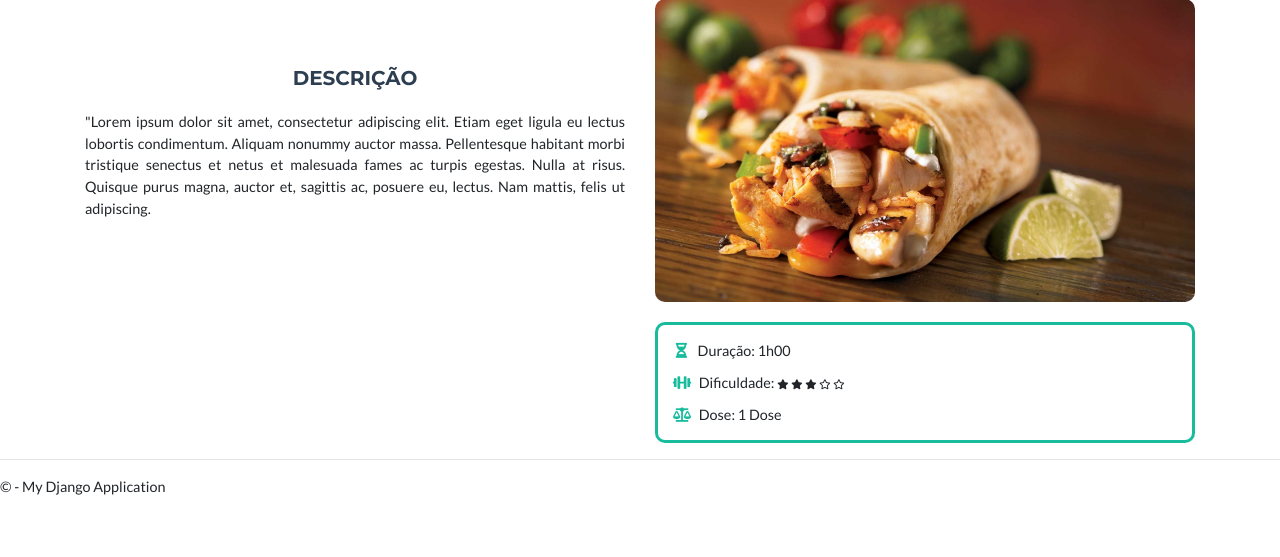
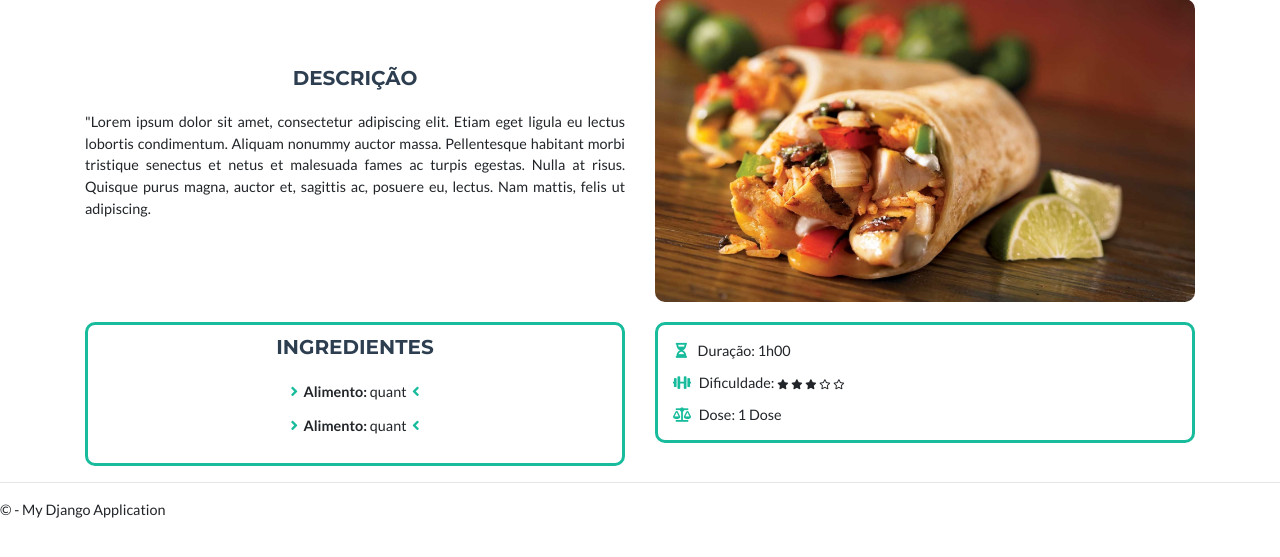
Before and after one commit to luisoliveira98/tp1_tpw, a Django app: template app/templates/receita.html in a window 1280 px wide. Shown: the part 225-782 px from the top of the page. Run offline with Django 3.2, Linux system fonts and the light colour scheme; the template is opened without the code that fills it, so the values that code supplies are empty; some libraries are stand-ins or nearby versions.

Commit message:
Receitas_v2

```diff
--- a/app/templates/receita.html
+++ b/app/templates/receita.html
@@ -24,11 +24,20 @@
                 <img class="img-fluid" src="../static/portfolio/food1.jpg" style="border-radius: 10px"/>
             </div>
         </div>
+
         <div class="row">
-            <div class="col-sm-6 align-self-center">
+            <div class="col-sm-6 align-self-center" style="margin-top: 20px">
 
-            </div>
-            <div class="col-sm-6 align-self-center" style="margin-top: 20px">
+                <div style="border:3px solid #18bc9c; border-radius: 10px; padding: 10px 10px 10px 10px;">
+                    <h5 class="text-center text-uppercase text-secondary mb-0">Ingredientes</h5>
+
+                    <p align="center"><br><i class="fas fa-angle-right" style="font-size: 15px; color: #18bc9c;"></i><b>&nbsp;&nbsp;Alimento: </b> quant&nbsp;&nbsp;<i class="fas fa-angle-left" style="font-size: 15px; color: #18bc9c;"></i></p>
+                    <p align="center" style="margin-top: -25px"><br><i class="fas fa-angle-right" style="font-size: 15px; color: #18bc9c;"></i><b>&nbsp;&nbsp;Alimento: </b> quant&nbsp;&nbsp;<i class="fas fa-angle-left" style="font-size: 15px; color: #18bc9c;"></i></p>
+               </div>
+
+
+             </div>
+            <div class="col-sm-6" style="margin-top: 20px">
                 <div style="border:3px solid #18bc9c; border-radius: 10px; padding: 10px 10px 10px 10px;">
                     <!-- Duração -->
                     <div style="padding: 5px">
```
Also changed, not shown: db.sqlite3.
